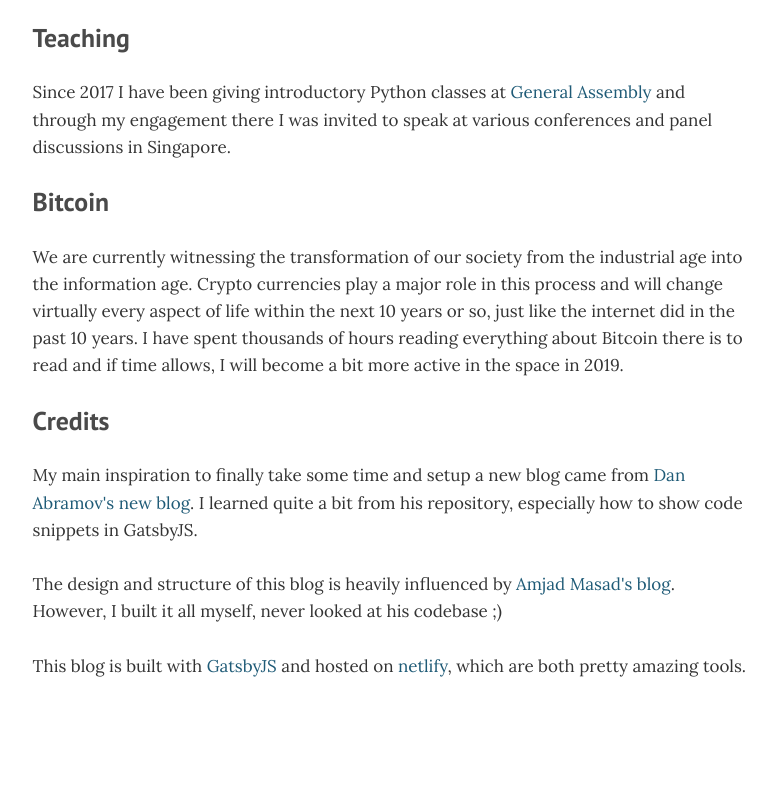
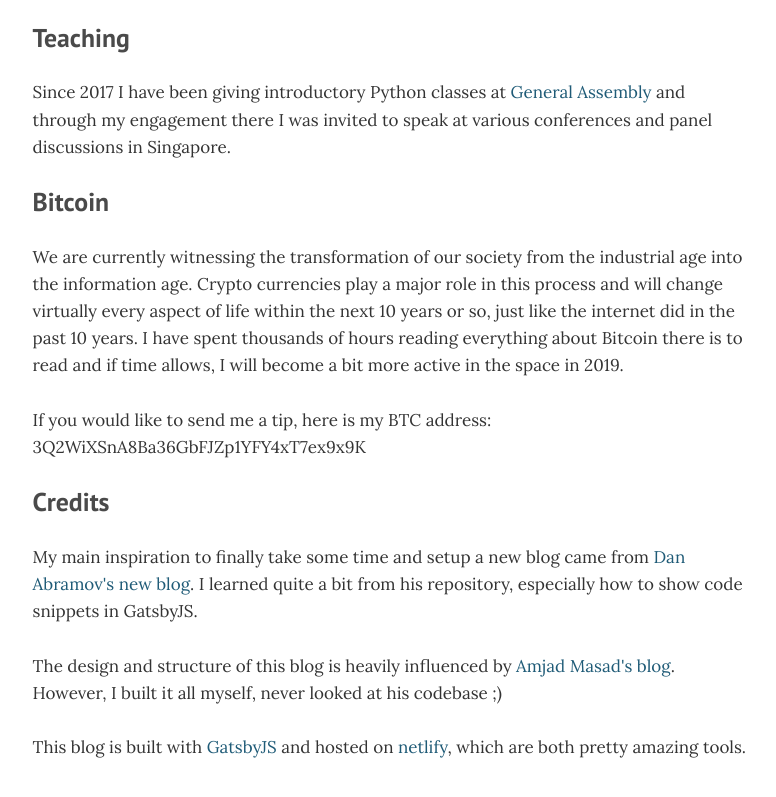
Before and after one commit to mbrochh/mbrochh.io, a Gatsby site: page /about in a window 1280 px wide. Shown: the part 819-1616 px from the top of the page, without its empty margins (261-1037 px from the left). Built offline with nearby package versions, Linux system fonts and the light colour scheme; Gatsby itself is replaced by a stand-in of ours; some packages are replaced by stand-ins of ours.

Commit message:
wording: adds BTC addresses

```diff
--- a/src/pages/about.js
+++ b/src/pages/about.js
@@ -77,6 +77,10 @@ const AboutPage = () => (
       to read and if time allows, I will become a bit more active in the space
       in 2019.
     </p>
+    <p>
+      If you would like to send me a tip, here is my BTC address:
+      3Q2WiXSnA8Ba36GbFJZp1YFY4xT7ex9x9K
+    </p>
     <h2>Credits</h2>
     <p>
       My main inspiration to finally take some time and setup a new blog came
--- a/src/posts/how-i-built-this-blog-with-gatsbyjs-and-netlify.md
+++ b/src/posts/how-i-built-this-blog-with-gatsbyjs-and-netlify.md
@@ -512,6 +512,6 @@ Once that change has propagated, you will also be able to activate HTTPs via the
 
 ---
 
-Thank you for reading this post. I hope it proved to be useful for you. If you would like to buy me a Chai tea, you can send me a few satoshis to this BTC address: 3Q6dfwHh594vkNs2HqXk9YsqBSFK4VzuJ5
+Thank you for reading this post. I hope it proved to be useful for you. If you would like to buy me a Chai tea, you can send a few satoshis to my BTC address: 3Q6dfwHh594vkNs2HqXk9YsqBSFK4VzuJ5
 
 If this post motivated you to build your own blog, please feel free to post a link to your blog in the comments!
```
